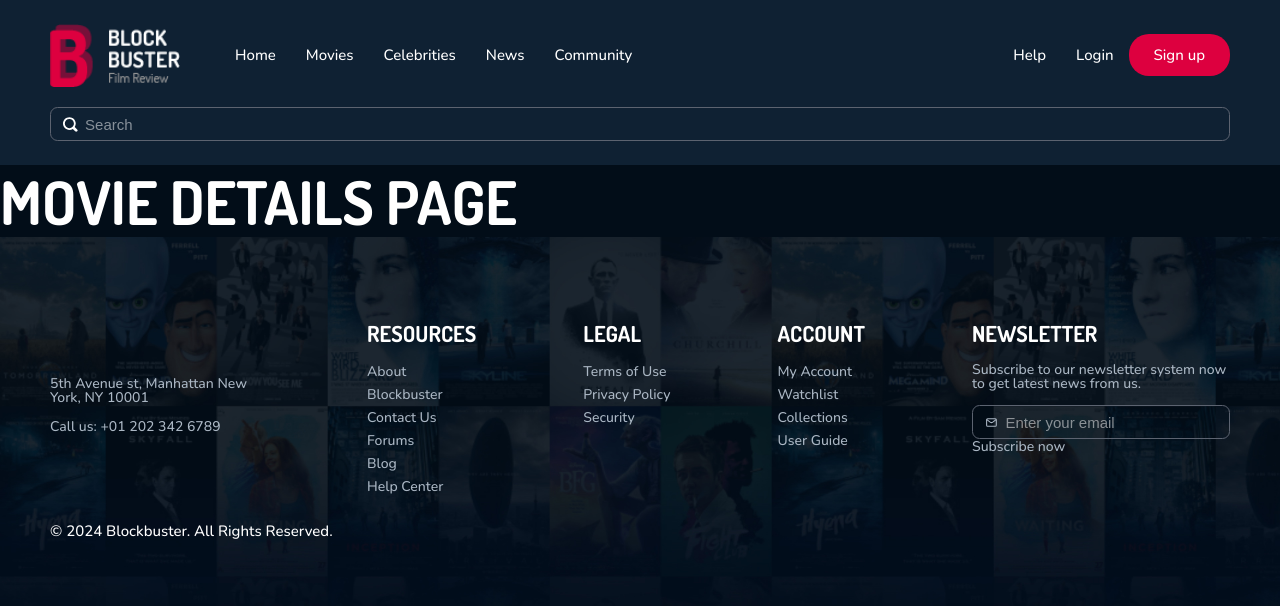
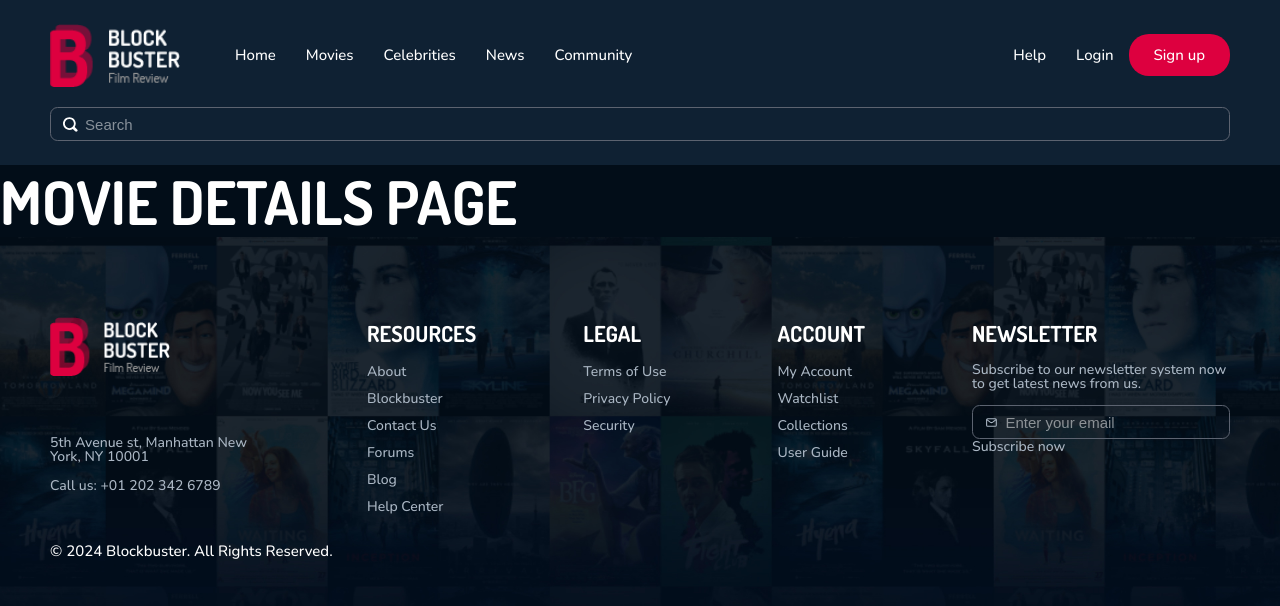
Before and after one commit to Hoangthais034/Movie-Database, a React (Vite) app: page /movie-details in a window 1280 px wide. Shown: the top 606 px of the page. Built offline with nearby package versions, Linux system fonts and the light colour scheme; no server answers; grey boxes are pictures that could not be loaded.

Commit message:
Update style footer

```diff
--- a/src/components/Footer.jsx
+++ b/src/components/Footer.jsx
@@ -39,6 +39,7 @@ export default function Footer() {
               className="logo-image shrink-0"
               loading="eager"
               fallback="/src/assets/react.svg"
+              aspectRatio="adapt"
             />
           </Link>
           <p>5th Avenue st, Manhattan New York, NY 10001</p>
--- a/src/components/FooterLinkSection.jsx
+++ b/src/components/FooterLinkSection.jsx
@@ -5,7 +5,7 @@ export default function FooterLinkSection({ title, links }) {
   return (
     <div className="footer-nav">
       <h4>{title}</h4>
-      <ul className='grid gap-2'>
+      <ul className='grid gap-3'>
         {links.map((link, index) => (
           <li key={index} className='subtext'>
             <Link to={link.url} className='reversed-link'>{link.text}</Link>
```
